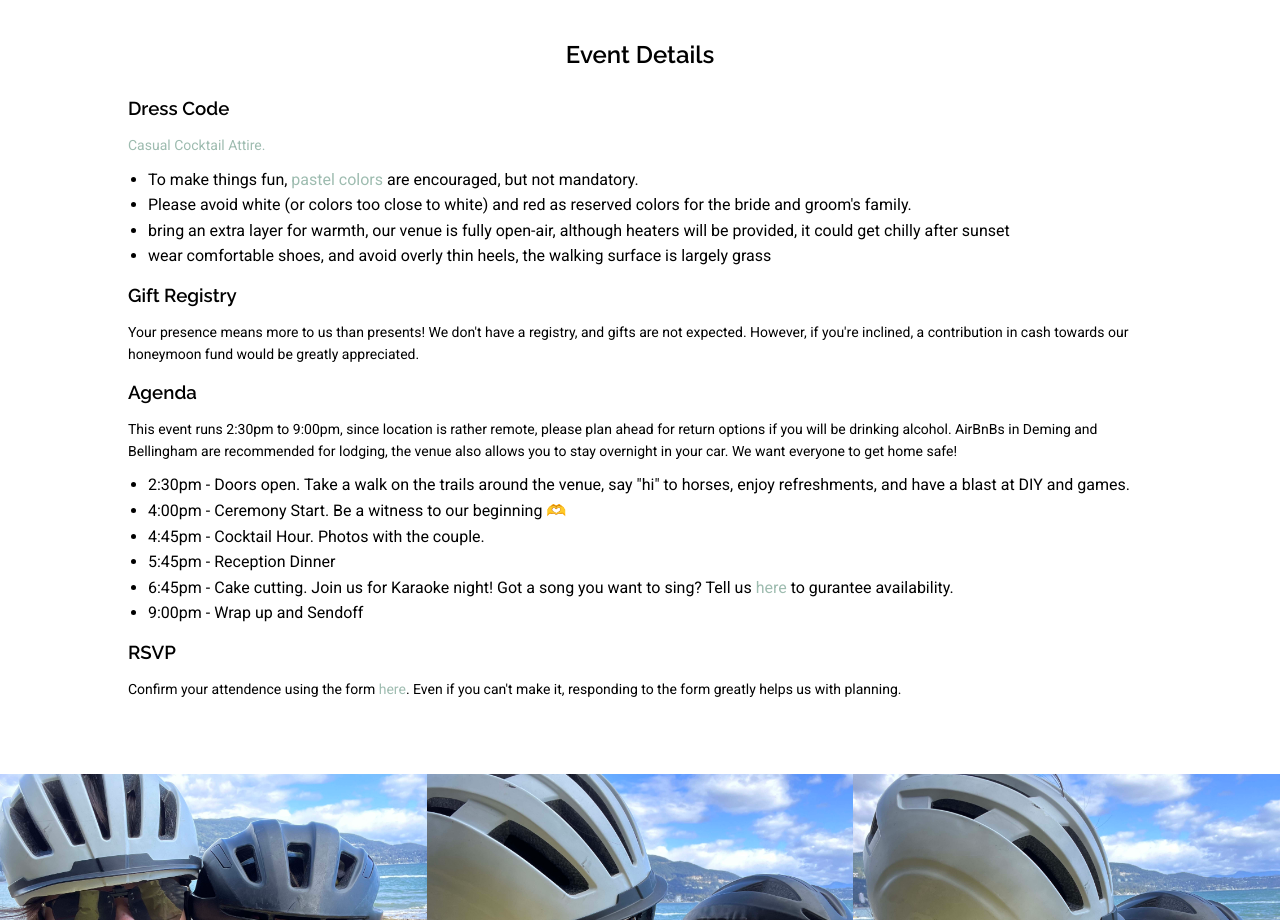
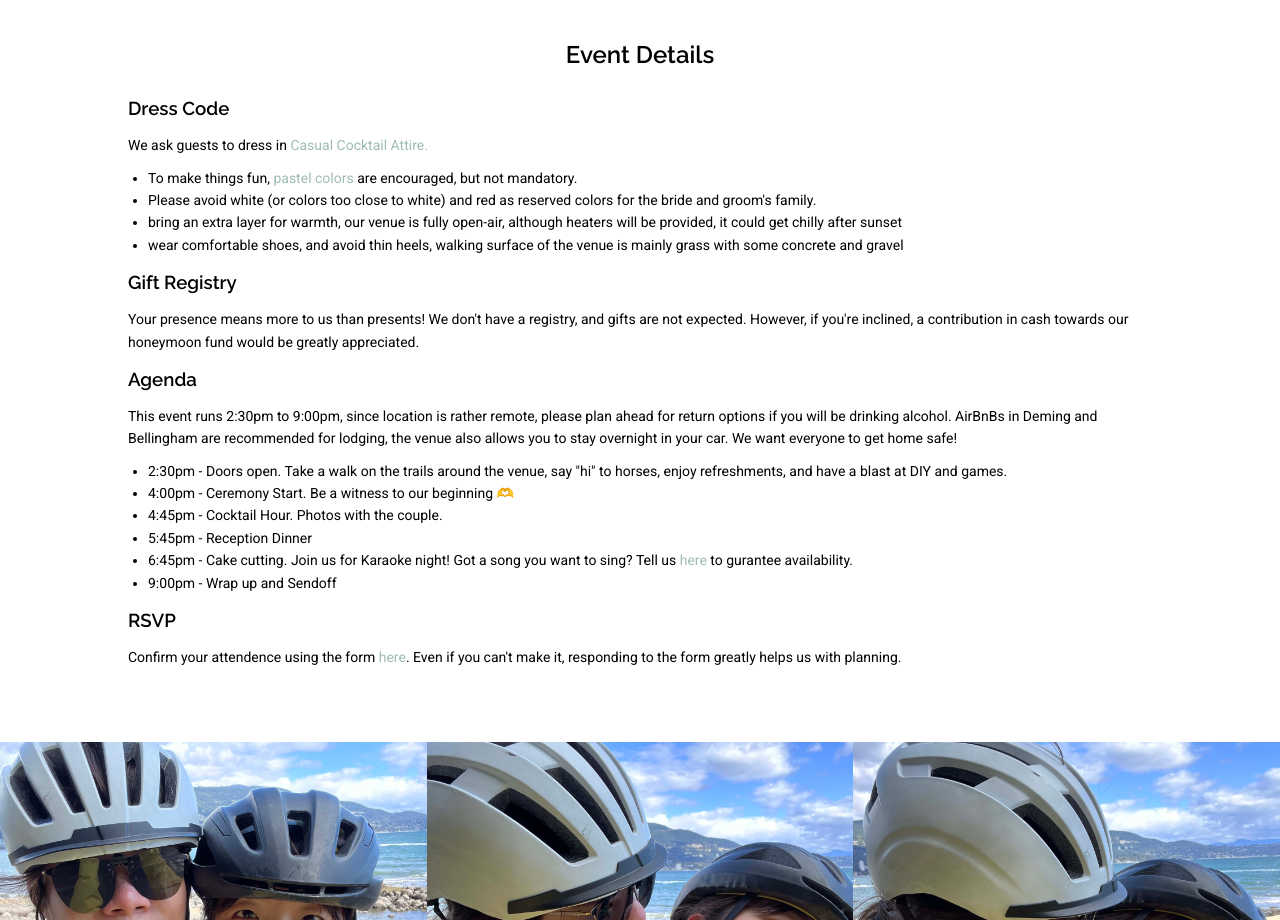
Before and after one commit to oliv9286/oj-wedding, a plain HTML site: page index.html in a window 1280 px wide. Shown: the part 1880-2800 px from the top of the page. Drawn offline with nearby package versions, Linux system fonts and the light colour scheme; a web font is replaced by a local one.

Commit message:
update gallery

```diff
--- a/index.html
+++ b/index.html
@@ -68,12 +68,12 @@
     <section id="section3" class="section">
         <h2>Event Details</h2>
         <h3>Dress Code</h3>
-        <p><a href="http://theknot.com/content/cocktail-wedding-attire" target="_blank">Casual Cocktail Attire.</a></p>
+        <p>We ask guests to dress in <a href="http://theknot.com/content/cocktail-wedding-attire" target="_blank">Casual Cocktail Attire.</a></p>
         <ul>
             <li>To make things fun, <a href="https://colorhunt.co/palettes/pastel" target="_blank">pastel colors</a> are encouraged, but not mandatory.</li>
             <li>Please avoid white (or colors too close to  white) and red as reserved colors for the bride and groom's family.</li>
             <li>bring an extra layer for warmth, our venue is fully open-air, although heaters will be provided, it could get chilly after sunset</li>
-            <li>wear comfortable shoes, and avoid overly thin heels, the walking  surface is largely grass</li>
+            <li>wear comfortable shoes, and avoid thin heels, walking surface of the venue is mainly grass with some concrete and gravel</li>
         </ul>
         <h3>Gift Registry</h3>
         <p>Your presence means more to us than presents! We don't have a registry, and gifts are not expected. However, if you're inclined, a contribution in cash towards our honeymoon fund would be greatly appreciated.</p>
@@ -126,6 +126,7 @@
                   <li class="splide__slide"><img width="100%" src="media/slide1.jpg"/></li>
                   <li class="splide__slide"><img width="100%" src="media/slide2.jpg"/></li>
                   <li class="splide__slide"><img width="100%" src="media/slide3.jpg"/></li>
+                  <li class="splide__slide"><img width="100%" src="media/slide4.jpg"/></li>
               </ul>
         </div>
       </section>
--- a/styles.css
+++ b/styles.css
@@ -27,6 +27,7 @@ a:hover {
 
 ol, ul {
     padding-left: 20px;
+    font-size: 14px;
 }
 
 p {
```
Also changed, not shown: 2 other files.
